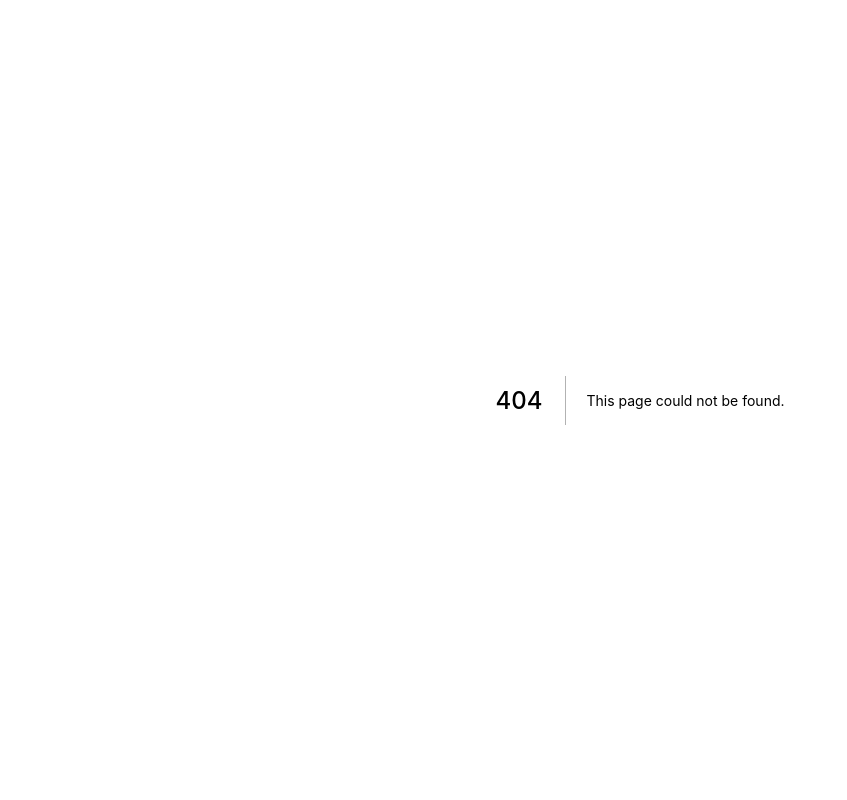
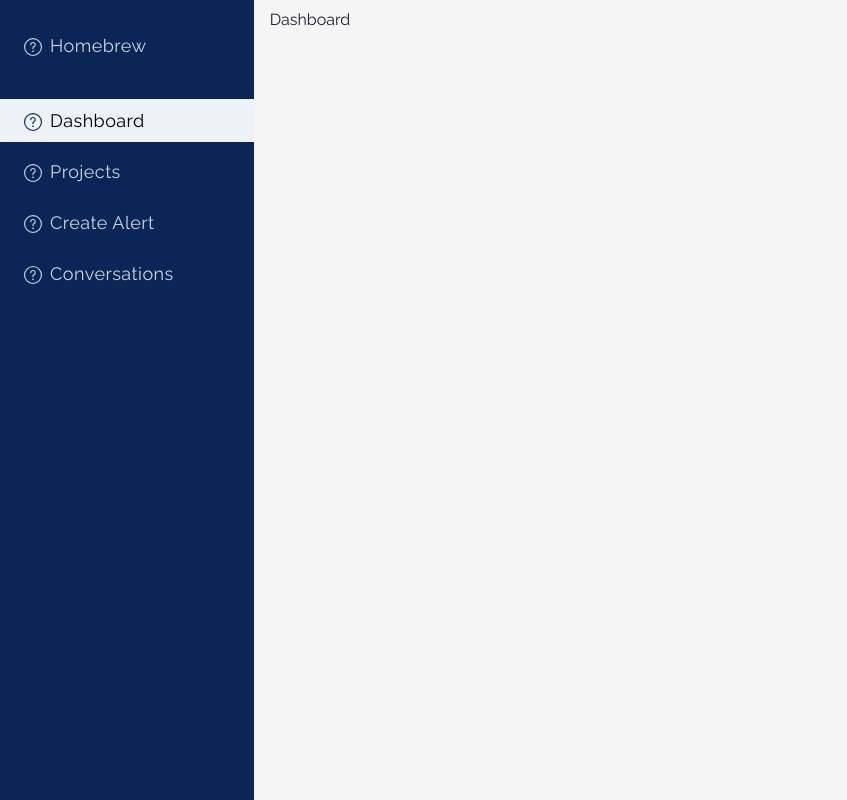
Before and after one commit to hiteshmeta85/sih-web, a Next.js app: page /dashboard in a window 1280 px wide. Before the commit this address had no page. Shown: the whole page, without its empty margins (0-847 px from the left). Built offline with nearby package versions, Linux system fonts and the light colour scheme.

Commit message:
Add Sidebar and Dashboard Component

```diff
--- /dev/null
+++ b/components/DashboardContainer/DashboardContainer.js
@@ -0,0 +1,22 @@
+import React from 'react';
+import Sidebar from "../Sidebar/Sidebar";
+import {Box, Flex} from "@chakra-ui/react";
+
+const DashboardContainer = ({children}) => {
+  return (
+    <Flex>
+      <Sidebar/>
+      <Box
+        flex={1}
+        h={'100vh'}
+        py={2} px={4}
+        overflow={'scroll'}
+        bgColor={'#F5F5F5'}
+      >
+        {children}
+      </Box>
+    </Flex>
+  );
+};
+
+export default DashboardContainer;
--- /dev/null
+++ b/components/Sidebar/Sidebar.js
@@ -0,0 +1,55 @@
+import {Flex, Icon, Link, List, ListIcon, ListItem, Text} from "@chakra-ui/react";
+import NextLink from "next/link";
+import {SidebarItems} from "./SidebarItems";
+import {useRouter} from "next/router";
+
+const Sidebar = () => {
+
+  const router = useRouter()
+
+  return (
+    <Flex
+      flexDir={'column'}
+      overflow={'auto'}
+      h={'100vh'}
+      letterSpacing={'wide'}
+      bg={'#0B2656'}
+      color={'gray.300'}
+      fontSize={'lg'}
+    >
+      <Text
+        pl={6}
+        pr={20}
+        py={2}
+        my={6}
+      >
+        <Icon color={'gray.300'} mr={2}/>
+        Homebrew
+      </Text>
+      <List>
+        {SidebarItems.map((item, index) => {
+          return (
+            <NextLink href={item.navLink} key={index}>
+              <Link _hover={{textDecorationLine: 'none'}}>
+                <ListItem
+                  pl={6}
+                  pr={20}
+                  py={2}
+                  my={2}
+                  bg={router.pathname === `${item.navLink}` ? 'gray.100' : ''}
+                  color={router.pathname === `${item.navLink}` ? 'black' : ''}
+                  _hover={router.pathname !== `${item.navLink}` ? {bg: '#0F2E69'} : ''}
+                >
+                  <ListIcon color={router.pathname === `${item.navLink}` ? '#0B2656' : 'gray.300'}/>
+                  {item.name}
+                </ListItem>
+              </Link>
+            </NextLink>
+          )
+        })}
+      </List>
+    </Flex>
+  );
+};
+
+export default Sidebar;
--- /dev/null
+++ b/components/Sidebar/SidebarItems.js
@@ -0,0 +1,18 @@
+export const SidebarItems = [
+  {
+    name: 'Dashboard',
+    navLink: '/dashboard'
+  },
+  {
+    name: 'Projects',
+    navLink: '/dashboard/projects'
+  },
+  {
+    name: 'Create Alert',
+    navLink: '/dashboard/create-alert'
+  },
+  {
+    name: 'Conversations',
+    navLink: '/dashboard/conversations'
+  },
+]
--- a/package.json
+++ b/package.json
@@ -9,10 +9,11 @@
     "lint": "next lint"
   },
   "dependencies": {
-    "@chakra-ui/icons": "^2.0.2",
     "@chakra-ui/react": "^2.2.1",
     "@emotion/react": "^11.9.3",
     "@emotion/styled": "^11.9.3",
+    "@fontsource/open-sans": "^4.5.10",
+    "@fontsource/raleway": "^4.5.9",
     "firebase": "^9.8.4",
     "formik": "^2.2.9",
     "framer-motion": "^6.3.16",
--- a/pages/_app.js
+++ b/pages/_app.js
@@ -1,10 +1,13 @@
 import '../styles/globals.css'
 import {ChakraProvider} from '@chakra-ui/react'
 import Head from "next/head";
+import theme from "../theme";
+import '@fontsource/raleway/400.css'
+import '@fontsource/open-sans/700.css'
 
 function MyApp({Component, pageProps}) {
   return (
-    <ChakraProvider>
+    <ChakraProvider theme={theme}>
       <Head>
         <title>Homebrew</title>
         <meta charSet='utf-8'/>
--- /dev/null
+++ b/pages/dashboard/index.js
@@ -0,0 +1,11 @@
+import DashboardContainer from "../../components/DashboardContainer/DashboardContainer";
+import React from "react";
+
+const Index = () => {
+
+  return (
+    <DashboardContainer>Dashboard</DashboardContainer>
+  );
+};
+
+export default Index;
--- /dev/null
+++ b/theme.js
@@ -0,0 +1,14 @@
+import { extendTheme } from '@chakra-ui/react'
+
+const theme = extendTheme({
+  fonts: {
+    heading: `'Open Sans', sans-serif`, // Defaults to weight 400 with normal variant.
+    body: `'Raleway', sans-serif`, // Defaults to weight 700 with normal variant.
+  },
+})
+
+export default theme
+
+// add import statement add top of page if you want to override the default.
+// import "@fontsource/open-sans/500.css"; // Weight 500.
+// import "@fontsource/open-sans/900-italic.css"; // Italic variant. // Weight 900.
```
Also changed, not shown: pages/auth/login.js (added, +11 -0 lines), pages/auth/register.js (added, +11 -0 lines), pages/dashboard/conversations.js (added, +10 -0 lines), pages/dashboard/create-alert.js (added, +10 -0 lines), pages/dashboard/projects.js (added, +10 -0 lines), 1 other file (tests, documents, lock files or other folders).
